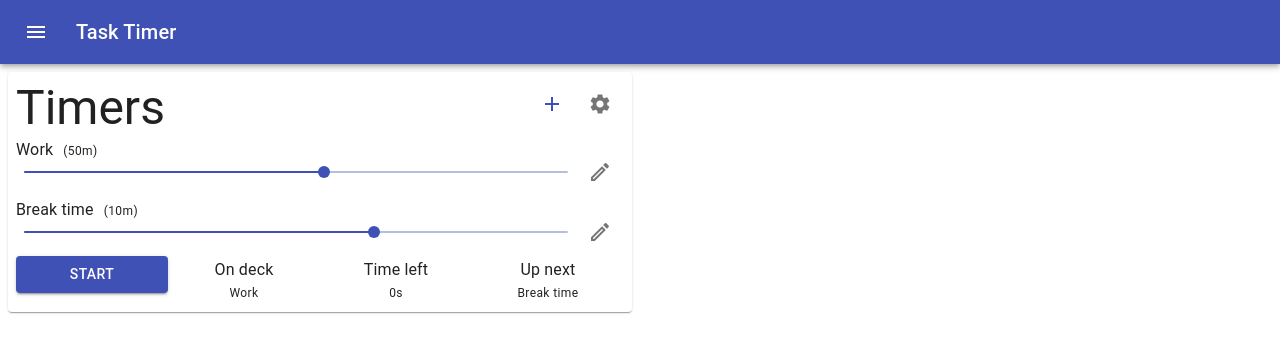
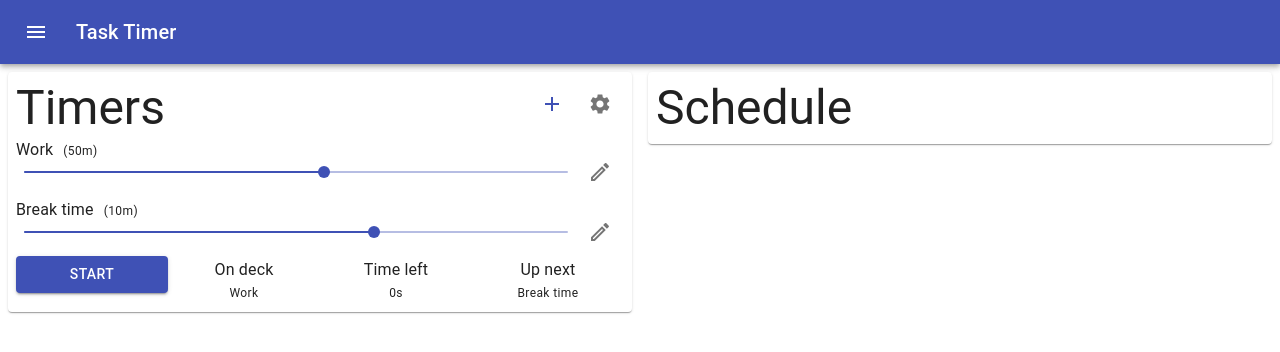
Before and after one commit to enigma0Z/task-timer, a React (Create React App) app: page / in a window 1280 px wide. Shown: the top 352 px of the page. Built offline with nearby package versions, Linux system fonts and the light colour scheme.

Commit message:
Add schedule section

```diff
--- a/src/App.tsx
+++ b/src/App.tsx
@@ -262,7 +262,6 @@ const App = withStyles(styles)(class AppComponent extends Component<AppProps, Ap
     }
 
     updateSubscriber() {
-
         if (this.currentCountdown.running) {
             this.updateCountdownState(this.currentCountdown)
             if (
@@ -562,9 +561,16 @@ const App = withStyles(styles)(class AppComponent extends Component<AppProps, Ap
                             </Grid>
                         </Grid>
                     </Paper> </Grid>
-                    {/* <Grid item xs={12} sm={4} lg={6}> <Paper className={classes.paperContainer}>
-                        <Typography variant="h5">Test</Typography>
-                    </Paper> </Grid> */}
+                    <Grid item xs={12} sm={4} lg={6}> <Paper className={classes.paperContainer}>
+                        <Grid container>
+                            <Grid item xs={12}>
+                                <Typography variant="h3">Schedule</Typography>
+                            </Grid>
+                            <Grid item xs={12}>
+
+                            </Grid>
+                        </Grid>
+                    </Paper> </Grid>
                 </Grid>
             </div >
         );
```
